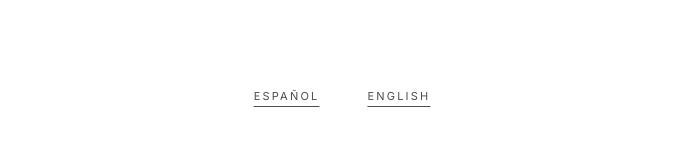
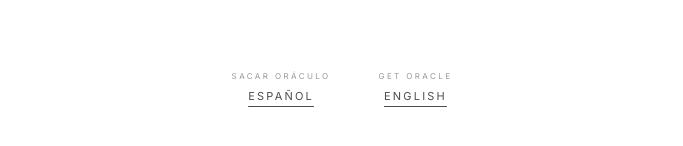
Before and after one commit to cosasreales/cosasreales, a Next.js app: page / in a window 1280 px wide. Shown: the part 640-786 px from the top of the page, without its empty margins (298-981 px from the left). Built offline with nearby package versions, Linux system fonts and the light colour scheme.

Commit message:
Add oracle pull labels, scroll hint, external nav indicators, typo fixes

```diff
--- a/src/app/page.tsx
+++ b/src/app/page.tsx
@@ -233,19 +233,25 @@ export default function LandingPage() {
               initial={{ opacity: 0 }}
               animate={{ opacity: 1 }}
               transition={{ delay: 0.7, duration: 0.6 }}
-              className="absolute bottom-14 left-1/2 -translate-x-1/2 flex items-center gap-12 text-[11px] tracking-[0.2em] text-black/70"
+              className="absolute bottom-14 left-1/2 -translate-x-1/2 flex items-end gap-12 text-[11px] tracking-[0.2em] text-black/70"
             >
               <button
                 onClick={() => onPickLanguage("es")}
-                className="underline underline-offset-[6px] hover:text-black"
+                className="flex flex-col items-center gap-1.5 hover:text-black"
               >
-                ESPAÑOL
+                <span className="text-[8px] tracking-[0.3em] text-black/40">
+                  SACAR ORÁCULO
+                </span>
+                <span className="underline underline-offset-[6px]">ESPAÑOL</span>
               </button>
               <button
                 onClick={() => onPickLanguage("en")}
-                className="underline underline-offset-[6px] hover:text-black"
+                className="flex flex-col items-center gap-1.5 hover:text-black"
               >
-                ENGLISH
+                <span className="text-[8px] tracking-[0.3em] text-black/40">
+                  GET ORACLE
+                </span>
+                <span className="underline underline-offset-[6px]">ENGLISH</span>
               </button>
             </motion.div>
           </motion.div>
@@ -324,12 +330,20 @@ export default function LandingPage() {
                 {pickedQuestion}
               </motion.h1>
 
-              <button
+              <motion.button
                 onClick={() => progress.set(1)}
-                className="oracle-shadow absolute bottom-10 left-1/2 -translate-x-1/2 text-white text-[11px] tracking-[0.3em] underline-hover cursor-pointer"
+                style={{ opacity: circleOpacity }}
+                className="oracle-shadow absolute bottom-10 left-1/2 -translate-x-1/2 flex flex-col items-center gap-2 text-white text-[10px] tracking-[0.3em] cursor-pointer"
               >
-                {tr("landing_enter")}
-              </button>
+                <span>{tr("landing_scroll_to_enter")}</span>
+                <motion.span
+                  animate={{ y: [0, 6, 0] }}
+                  transition={{ duration: 1.6, repeat: Infinity, ease: "easeInOut" }}
+                  className="text-[14px] leading-none"
+                >
+                  ↓
+                </motion.span>
+              </motion.button>
             </div>
 
             {/* Home pane */}
--- a/src/app/trabajo/[slug]/IllyLayout.tsx
+++ b/src/app/trabajo/[slug]/IllyLayout.tsx
@@ -112,7 +112,7 @@ export default function IllyLayout({
       ),
     },
     wakeup: {
-      es: "Produjimos un cambio de rol: de pedir atención a provocar intensión.",
+      es: "Produjimos un cambio de rol: de pedir atención a provocar intención.",
       en: "We produced a role change: from asking for attention to provoking intention.",
     },
     pauseBody: {
--- a/src/app/trabajo/[slug]/page.tsx
+++ b/src/app/trabajo/[slug]/page.tsx
@@ -1386,7 +1386,7 @@ function FifaLayout({ item, lang }: { item: WorkItem; lang: Lang }) {
       <>
         <p className="font-bold">[ SOCIAL &amp; DIGITAL ]</p>
         <p className="font-bold mt-4">
-          How do manage global campaigns for global brands for the biggest
+          How do you manage global campaigns for global brands for the biggest
           tournament in history?
         </p>
         <p className="mt-4">
@@ -1456,7 +1456,7 @@ function FifaLayout({ item, lang }: { item: WorkItem; lang: Lang }) {
           [ SEND THE BIGGEST CHEER TO YOUR TEAM ] was the prompt. The
           selected artworks are winning a trip to FWC26 and their drawings
           will be wrapped around the official Team Buses that take each
-          nation into all the stadium.
+          nation into all the stadiums.
         </p>
         <p className="mt-4">
           It&rsquo;s so wild to think that kids from all around the world saw
--- a/src/components/NavBar.tsx
+++ b/src/components/NavBar.tsx
@@ -56,9 +56,10 @@ export default function NavBar() {
                     href={item.href}
                     target={item.key === "nav_la_mesa" ? "_self" : "_blank"}
                     rel="noreferrer"
-                    className="underline-hover"
+                    className="underline-hover inline-flex items-center gap-1 text-black/45 hover:text-black"
                   >
                     {label}
+                    <span aria-hidden className="text-[0.85em]">↗</span>
                   </a>
                 </li>
               );
--- a/src/lib/content.ts
+++ b/src/lib/content.ts
@@ -410,7 +410,7 @@ en Argentina y ella en otro país.
 
 Del ejercicio salió esta pieza audiovisual en el que cada
 cosa está encima de la otra, en la que cada recuerdo está
-bastante caótico pero distinguible al fín.`,
+bastante caótico pero distinguible al fin.`,
       en: `A boss I had proposed an exercise about our summer, though for me it was winter because I live in Argentina and she in another country.
 
 Out of the exercise came this audiovisual piece in which everything is on top of everything else, in which each memory is fairly chaotic but distinguishable in the end.`,
@@ -869,7 +869,7 @@ Esas son las paradojas de la verdad.
 Ustedes no saben si esto es real o ficción.
 Será lo que quieran que sean.
 
-De todas formas,bienvenidxs a Cosas Reales.
+De todas formas, bienvenidxs a Cosas Reales.
 
 Sam.`,
   en: `What if things were called
--- a/src/lib/i18n.tsx
+++ b/src/lib/i18n.tsx
@@ -22,6 +22,8 @@ export const t: Dict = {
   nav_contact: { es: "¿CREAMOS ALGO?", en: "READY TO CREATE?" },
   nav_about: { es: "SOBRE MÍ", en: "ABOUT ME" },
   landing_enter: { es: "ENTRAR", en: "ENTER" },
+  landing_pull_oracle: { es: "SACAR ORÁCULO", en: "GET ORACLE" },
+  landing_scroll_to_enter: { es: "DESLIZÁ PARA INGRESAR", en: "SCROLL TO ENTER" },
   about_title: { es: "SOBRE MÍ", en: "ABOUT ME" },
   about_exhibitions: { es: "EXHIBICIONES", en: "EXHIBITIONS" },
   about_cv: { es: "CV", en: "CV" },
@@ -36,8 +38,8 @@ export const t: Dict = {
   wrong_password: { es: "Contraseña incorrecta", en: "Wrong password" },
   archive_col_year: { es: "AÑO", en: "YEAR" },
   archive_col_name: { es: "NOMBRE", en: "NAME" },
-  archive_col_where: { es: "DONDE", en: "WHERE" },
-  archive_col_what: { es: "QUE ES", en: "WHAT IS IT" },
+  archive_col_where: { es: "DÓNDE", en: "WHERE" },
+  archive_col_what: { es: "QUÉ ES", en: "WHAT IS IT" },
   archive_col_role: { es: "ROL", en: "ROLE" },
   work_col_year: { es: "AÑO", en: "YEAR" },
   work_col_client: { es: "CLIENTE", en: "CLIENT" },
```
